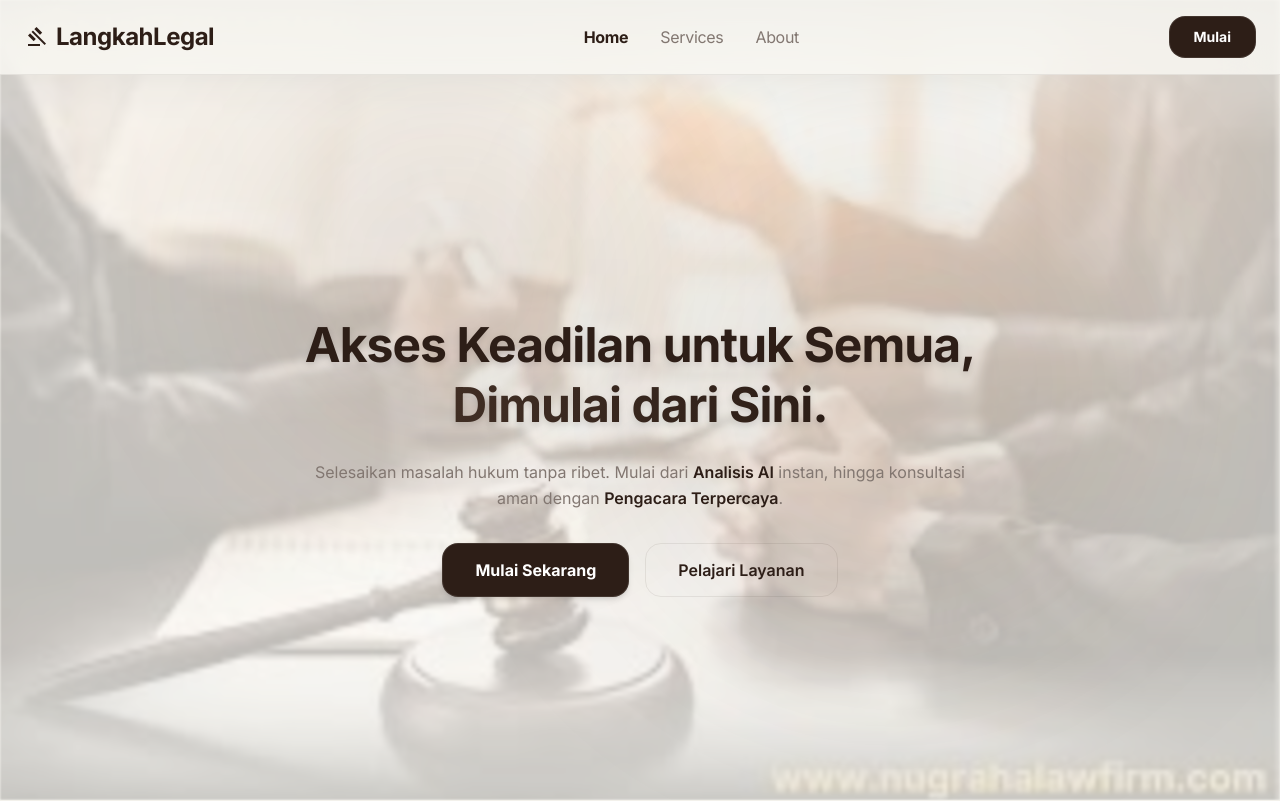
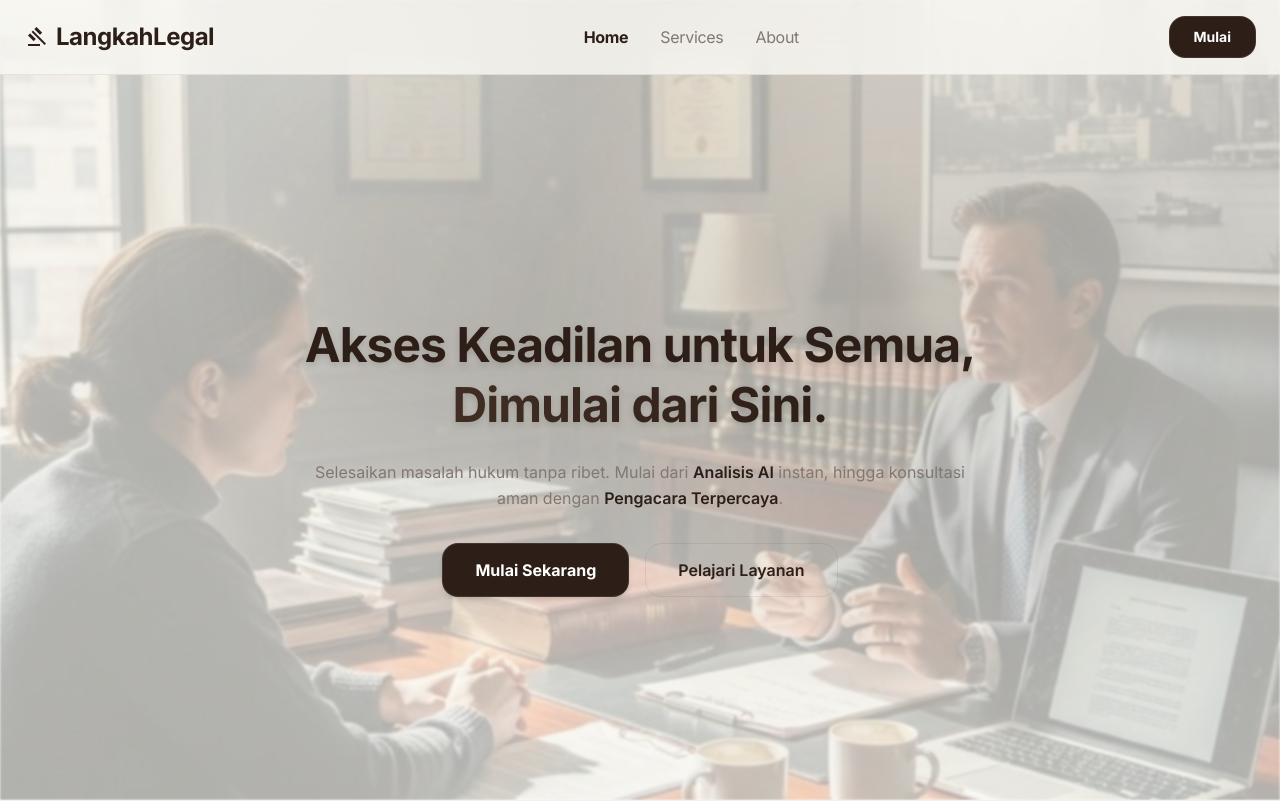
Before and after one commit to LangkahLegal/LangkahLegal, a Next.js app in the folder frontend/: page / in a window 1280 px wide. Shown: the top 801 px of the page. Built offline with nearby package versions, Linux system fonts and the light colour scheme.

Commit message:
fix: landing page

```diff
--- a/frontend/src/components/landingpage/Hero.jsx
+++ b/frontend/src/components/landingpage/Hero.jsx
@@ -20,7 +20,7 @@
     >
       {/* Background Image with Blur & Overlay */}
       <div
-        className="absolute inset-0 w-full h-full -z-20 opacity-80 dark:opacity-60"
+        className="absolute inset-0 w-full h-full -z-20 opacity-100 dark:opacity-60"
         style={{
           backgroundImage: "url('/images/consultation.jpg')",
           backgroundSize: "cover",
```
Also changed, not shown: frontend/public/images/consultation.jpg.
